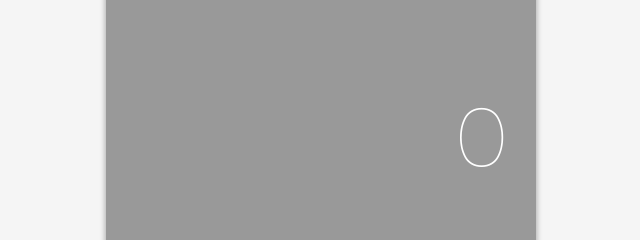
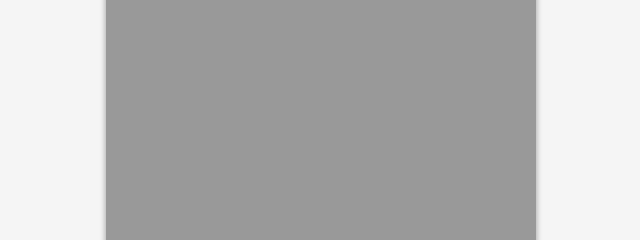
Before and after one commit to alumik/calculator, a Vue app: page /#/ in a window 1280 px wide. Shown: the part 264-504 px from the top of the page, without its empty margins (319-959 px from the left). Built offline with nearby package versions, Linux system fonts and the light colour scheme.

Commit message:
Update Calculator.vue

```diff
--- a/src/components/Calculator.vue
+++ b/src/components/Calculator.vue
@@ -1,7 +1,7 @@
 <template>
   <div>
-    <TitleBar ref="title"></TitleBar>
-    <Screen ref="screen" @keyBoardOn="keyBoardOn" @keyBoardOff="keyBoardOff" @keyPressed="keyPressed"></Screen>
+    <TitleBar :keyboardIndicator="keyboardIndicator"></TitleBar>
+    <Screen :screen="screen" @keyBoardOn="keyBoardOn" @keyBoardOff="keyBoardOff" @keyPressed="keyPressed"></Screen>
     <Keypad @btnPressed="btnPressed"></Keypad>
   </div>
 </template>
@@ -17,10 +17,14 @@ export default {
     return {
       left: 0,
       operator: '',
-      is_new_input: true
+      is_new_input: true,
+      screen: '0',
+      clearButton: 'AC',
+      keyboardIndicator: false
     }
   },
   methods: {
+    // 屏幕按键按下
     btnPressed (button) {
       switch (button.type) {
         case 'btn-clear':
@@ -44,6 +48,7 @@ export default {
       }
     },
 
+    // 实体按键按下
     keyPressed (e) {
       if ((e.key >= '0' && e.key <= '9') || e.key === '.') {
         this.appendText(e.key)
@@ -64,26 +69,30 @@ export default {
       }
     },
 
+    // C/AC键功能
     btnClear () {
       // 只有在清除键为“AC”时才清除参数
-      if (this.$refs.screen.$refs.input.value === 'AC') {
+      if (this.clearButton === 'AC') {
         this.resetArguments()
       }
       this.clearText()
     },
 
+    // +/-键功能
     btnChangeSign () {
-      if (this.$refs.screen.$refs.input.value !== 'ERROR') {
-        this.$refs.screen.$refs.input.value = this.fixFloat(this.$refs.screen.$refs.input.value *= -1)
+      if (this.screen !== 'ERROR') {
+        this.screen = this.fixFloat(this.screen *= -1)
       }
     },
 
+    // 百分号键功能
     btnPercentage () {
-      if (this.$refs.screen.$refs.input.value !== 'ERROR') {
-        this.$refs.screen.$refs.input.value = this.fixFloat(this.$refs.screen.$refs.input.value *= 0.01)
+      if (this.screen !== 'ERROR') {
+        this.screen = this.fixFloat(this.screen *= 0.01)
       }
     },
 
+    // 数字键和小数点键功能
     appendText (number) {
       // 判断是否需要清空输入框
       if (this.is_new_input) {
@@ -91,35 +100,37 @@ export default {
         this.is_new_input = false
       }
       // 如果输入框中为0就把0覆盖掉
-      if (this.$refs.screen.$refs.input.value === '0' && number !== '.') {
-        this.$refs.screen.$refs.input.value = ''
+      if (this.screen === '0' && number !== '.') {
+        this.screen = ''
       }
       // 如果有输入且不改变原来的0就把清除键设为“C”
       if (number !== '0') {
-        this.$emit('setClearBtn')
+        this.clearButton = 'C'
       }
       // 设置只能输入一个小数点
-      if (number === '.' && this.$refs.screen.$refs.input.value.indexOf('.') !== -1) {
+      if (number === '.' && this.screen.indexOf('.') !== -1) {
         return
       }
       // 如果输入框中字符小于7个才能继续输入
-      if (this.$refs.screen.$refs.input.value.length < 7) {
-        this.$refs.screen.$refs.input.value += number
+      if (this.screen.length < 7) {
+        this.screen += number
       }
     },
 
+    // 运算符键功能
     btnOperator (operator) {
-      if (this.$refs.screen.$refs.input.value !== 'ERROR') {
+      if (this.screen !== 'ERROR') {
         this.calculate()
-        this.left = parseFloat(this.$refs.screen.$refs.input.value)
+        this.left = parseFloat(this.screen)
         this.operator = operator
         this.is_new_input = true
       }
     },
 
+    // 进行计算
     calculate () {
       // 暂存右值
-      let right = parseFloat(this.$refs.screen.$refs.input.value)
+      let right = parseFloat(this.screen)
 
       // 尝试计算
       try {
@@ -147,45 +158,52 @@ export default {
               answer = 'ERROR'
           }
           if (answer !== 'ERROR') {
-            this.$refs.screen.$refs.input.value = this.fixFloat(answer)
+            this.screen = this.fixFloat(answer)
           } else {
-            this.$refs.screen.$refs.input.value = 'ERROR'
+            this.screen = 'ERROR'
           }
-          this.$emit('setAllClearBtn')
+          this.clearButton = 'AC'
         }
       } catch (e) {
-        this.$refs.screen.$refs.input.value = 'ERROR'
-        this.$emit('setAllClearBtn')
+        this.screen = 'ERROR'
+        this.clearButton = 'AC'
       } finally {
         this.resetArguments()
       }
     },
 
+    // 修复浮点精度问题
     fixFloat (float) {
       float = float.toFixed(5)
       float.replace(/0+$/, '')
       return parseFloat(float)
     },
 
+    // 清空显示屏
     clearText () {
-      this.$refs.screen.$refs.input.value = 0
-      this.$emit('setAllClearBtn')
+      this.screen = 0
+      this.clearButton = 'AC'
     },
 
+    // 重置参数
     resetArguments () {
       this.left = 0
       this.operator = ''
       this.is_new_input = true
     },
 
+    // 键盘输入打开
     keyBoardOn () {
-      this.$refs.title.$refs.keyboardIndicator.setAttribute('style', 'color: #fff')
-      this.$refs.title.$refs.keyboardIndicator.innerText = 'KEYBOARD ON'
+      this.keyboardIndicator = true
+      // this.$refs.title.$refs.keyboardIndicator.setAttribute('style', 'color: #fff')
+      // this.$refs.title.$refs.keyboardIndicator.innerText = 'KEYBOARD ON'
     },
 
+    // 键盘输入关闭
     keyBoardOff () {
-      this.$refs.title.$refs.keyboardIndicator.setAttribute('style', 'color: #bbb')
-      this.$refs.title.$refs.keyboardIndicator.innerText = 'KEYBOARD OFF'
+      this.keyboardIndicator = false
+      // this.$refs.title.$refs.keyboardIndicator.setAttribute('style', 'color: #bbb')
+      // this.$refs.title.$refs.keyboardIndicator.innerText = 'KEYBOARD OFF'
     }
   },
   mounted () {
```
